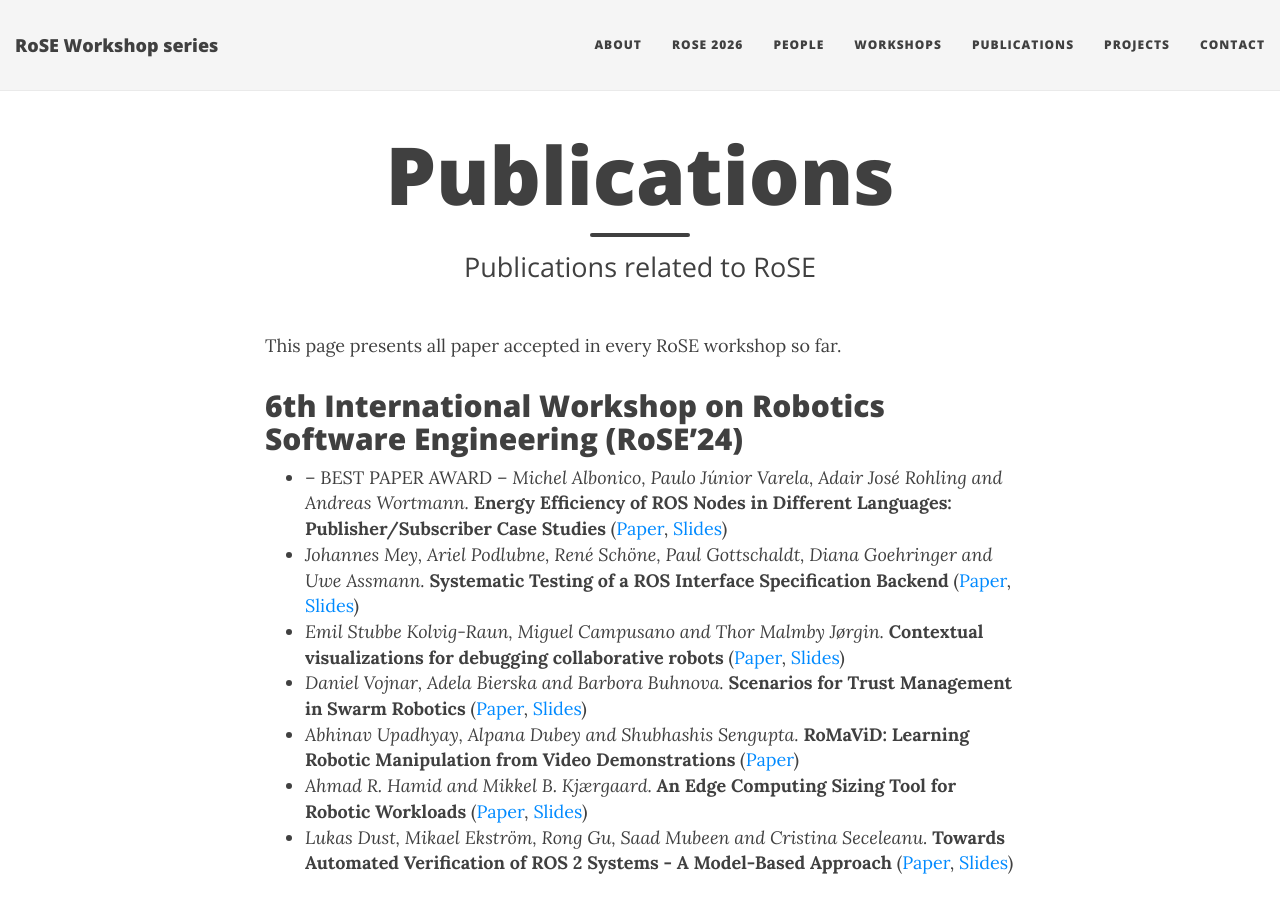
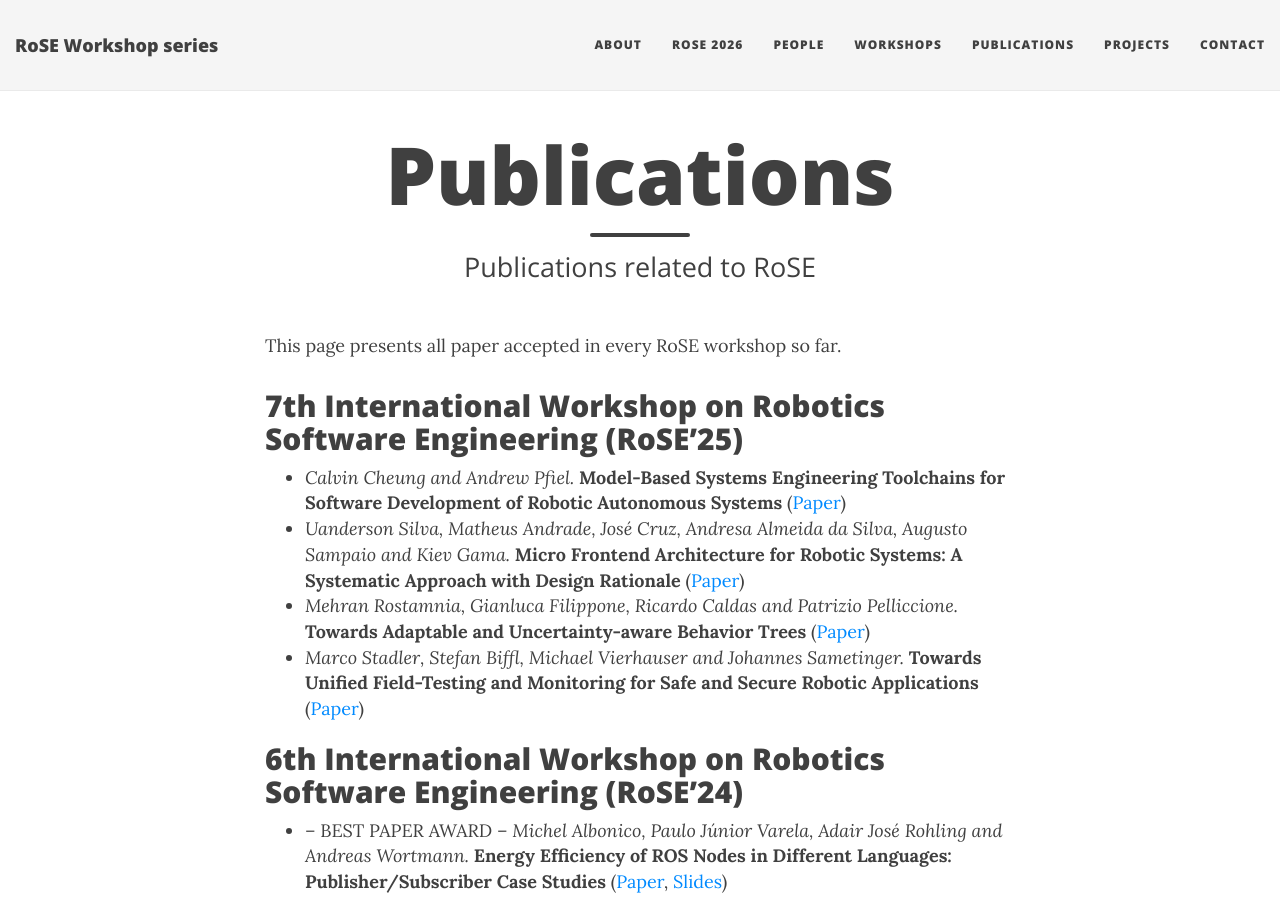
Before and after one commit to rose-workshops/rose-workshops.github.io, a Jekyll site: the page built from publications.md, in a window 1280 px wide and 900 px high. Built offline with Jekyll 4.4.1, drawn with Linux system fonts in a browser that asks for light colours; nearby versions of some CDN libraries.

Commit message:
Add papers from RoSE'25 workshop to publications

```diff
--- a/publications.md
+++ b/publications.md
@@ -5,6 +5,13 @@
 ---
 
 This page presents all paper accepted in every RoSE workshop so far.
+
+## 7th International Workshop on Robotics Software Engineering (RoSE'25)
+
+* _Calvin Cheung and Andrew Pfiel._ **Model-Based Systems Engineering Toolchains for Software Development of Robotic Autonomous Systems** ([Paper](/files/rose2025/papers/rose_2025_1.pdf))
+* _Uanderson Silva, Matheus Andrade, José Cruz, Andresa Almeida da Silva, Augusto Sampaio and Kiev Gama._ **Micro Frontend Architecture for Robotic Systems: A Systematic Approach with Design Rationale** ([Paper](/files/rose2025/papers/rose_2025_2.pdf))
+* _Mehran Rostamnia, Gianluca Filippone, Ricardo Caldas and Patrizio Pelliccione._ **Towards Adaptable and Uncertainty-aware Behavior Trees** ([Paper](/files/rose2025/papers/rose_2025_3.pdf))
+* _Marco Stadler, Stefan Biffl, Michael Vierhauser and Johannes Sametinger._ **Towards Unified Field-Testing and Monitoring for Safe and Secure Robotic Applications** ([Paper](/files/rose2025/papers/rose_2025_4.pdf))
 
 ## 6th International Workshop on Robotics Software Engineering (RoSE'24)
 
```
